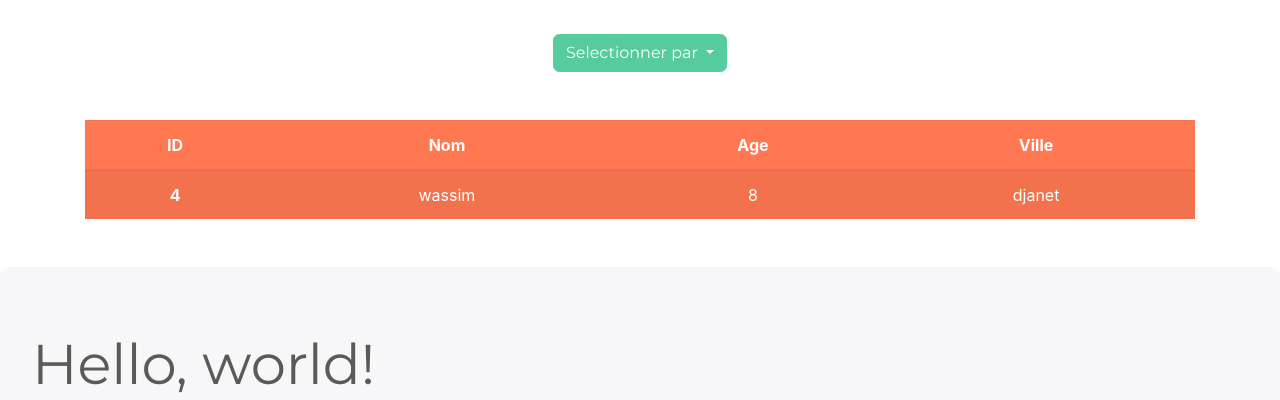
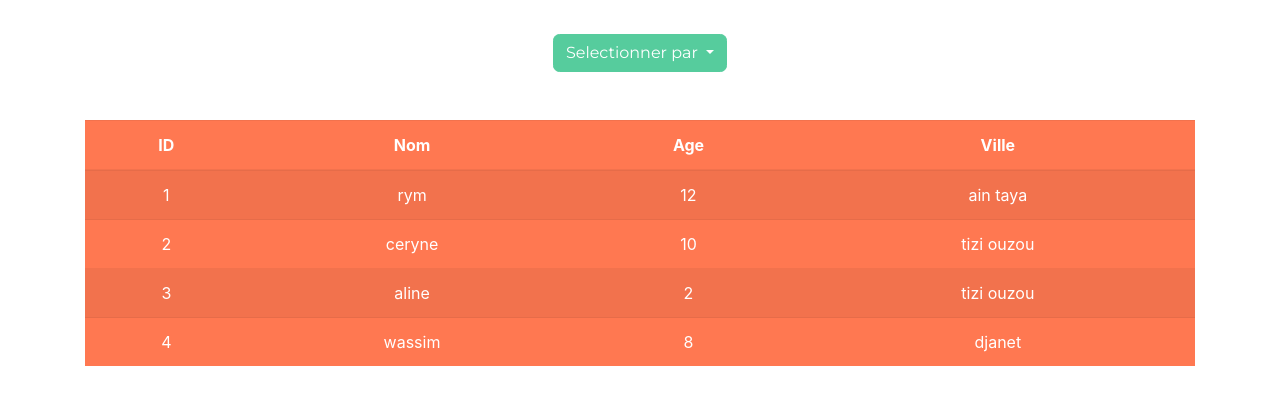
Before and after one commit to hanane-k/listeClients, a plain HTML site: page index.html in a window 1280 px wide. Shown: the part 400-800 px from the top of the page. Drawn offline with nearby package versions, Linux system fonts and the light colour scheme.

Commit message:
afficher le tableau des clients

```diff
--- a/index.html
+++ b/index.html
@@ -46,13 +46,7 @@
             <th scope="col">Ville</th>
           </tr>
         </thead>
-        <tbody>
-          <tr>
-            <th scope="row" id="id"></th>
-            <td id="nom"></td>
-            <td id="age"></td>
-            <td id="ville"></td>
-          </tr>
+        <tbody id="tbody">
         </tbody>
       </table>
 
--- a/js/main.js
+++ b/js/main.js
@@ -1,35 +1,25 @@
+var tbody = document.getElementById("tbody");
 // instanciation de XMLHttpRequest
 var xhttp = new XMLHttpRequest();
 // creation de la fonction qui recupere le fichier json et afficher le contenu
-xhttp.onreadystatechange = function(clientsListe) {
+xhttp.onreadystatechange = function(id, nom, age, ville) {
     if (this.readyState == 4 && this.status == 200) {
       //recuperation de l'objet sous format json
       var clientsListe = JSON.parse(this.responseText);
       // stocker le tableau dans la variable clients
       var clients = clientsListe.clients;
       //on parcour le tableau des clients pour recuperer tout l'objet
-      for (let index = 0; index < clients.length; index++) {
-        // on stock le tableau d'un seul client dans la variable client
-        var client = clients[index];
-        // on parcours les proprietes d'un client
-        for (property in client) {
-          balise();
-          // remplir les champs des balises de la table
-          id.innerHTML = client.id + "<br>";
-          nom.innerHTML = client.nom + "<br>";
-          age.innerHTML = client.age + "<br>";
-          ville.innerHTML = client.ville + "<br>";
-          console.log(client[property]);
+      for (let i = 0; i < clients.length; i++) {
+        var tr = document.createElement("tr");
+        tbody.appendChild(tr);
+        for (attribut in clients[i]) {
+          var td = document.createElement("td");
+          td.innerHTML = clients[i][attribut];
+          tr.appendChild(td);
+
         }
       }
     }
-  };
+};
   xhttp.open("GET", "clients.json", true);
   xhttp.send();
-function balise() {
-  // fonction qui recupere des balise de la table
-  var id = document.getElementById("id")
-  var nom = document.getElementById("nom");
-  var age = document.getElementById("age");
-  var ville = document.getElementById("ville");
-}
```
